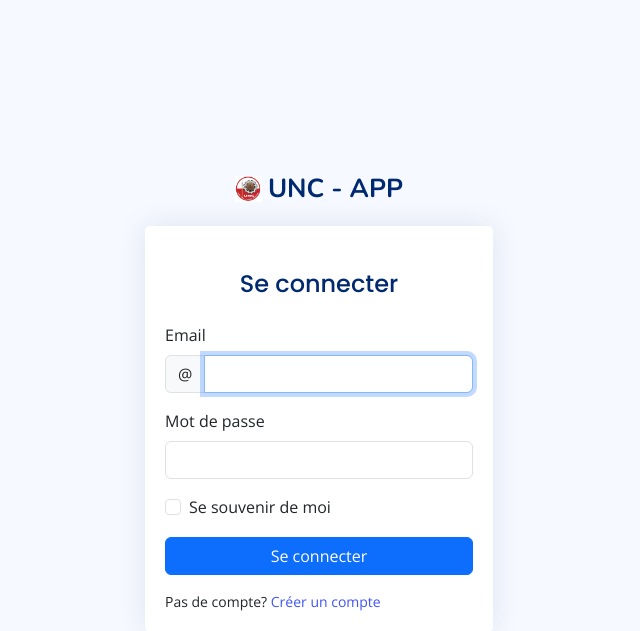
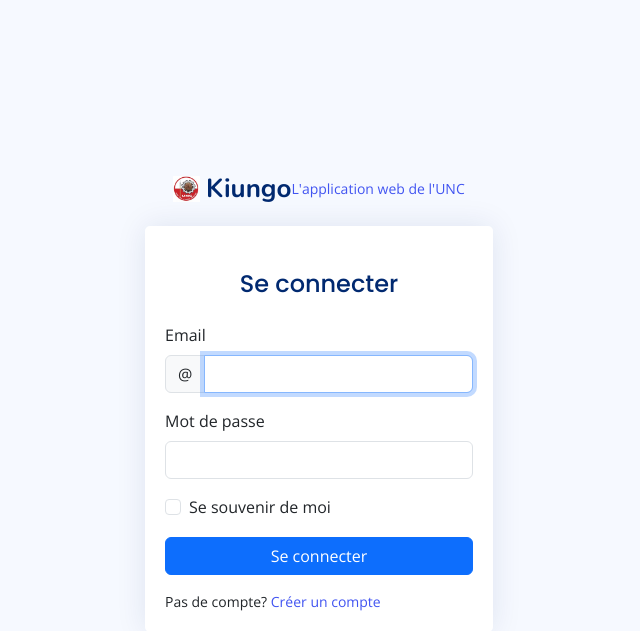
Before and after one commit to yveskapinga/unc, a Symfony app: template templates/page/login.html.twig in a window 1280 px wide. Shown: the top 631 px of the page, without its empty margins (321-961 px from the left). Run offline with Twig, Linux system fonts and the light colour scheme; the template is opened without the code that fills it, so the values that code supplies are empty; some libraries are stand-ins or nearby versions.

Commit message:
mise en production

```diff
--- a/templates/page/login.html.twig
+++ b/templates/page/login.html.twig
@@ -53,7 +53,8 @@
               <div class="d-flex justify-content-center py-4">
                 <a href="{{path('app_home')}}" class="logo d-flex align-items-center w-auto">
                   <img src="{{asset('zenblog/assets/img/apple-touch-icon.jpg')}}" alt="">
-                  <span class="d-none d-lg-block">UNC - APP</span>
+                  <span class="d-none d-lg-block">Kiungo</span>
+                  <small class="d-none d-lg-block">L'application web de l'UNC</small>
                 </a>
               </div><!-- End Logo -->
 
```
